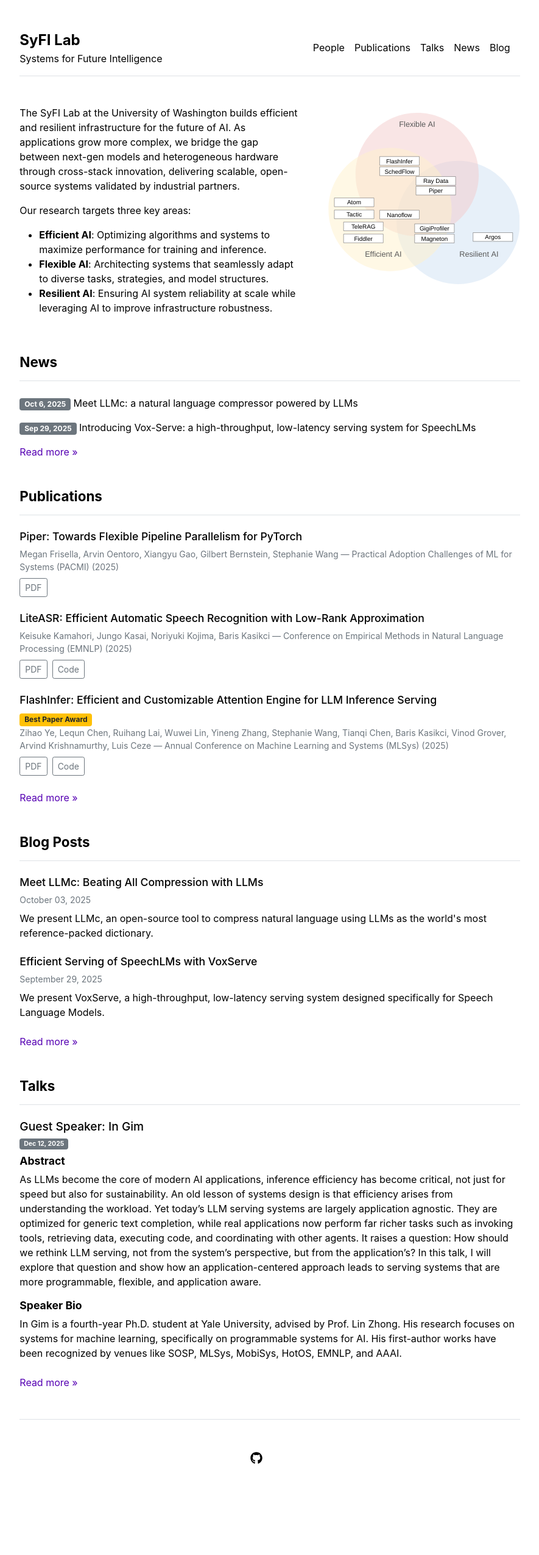
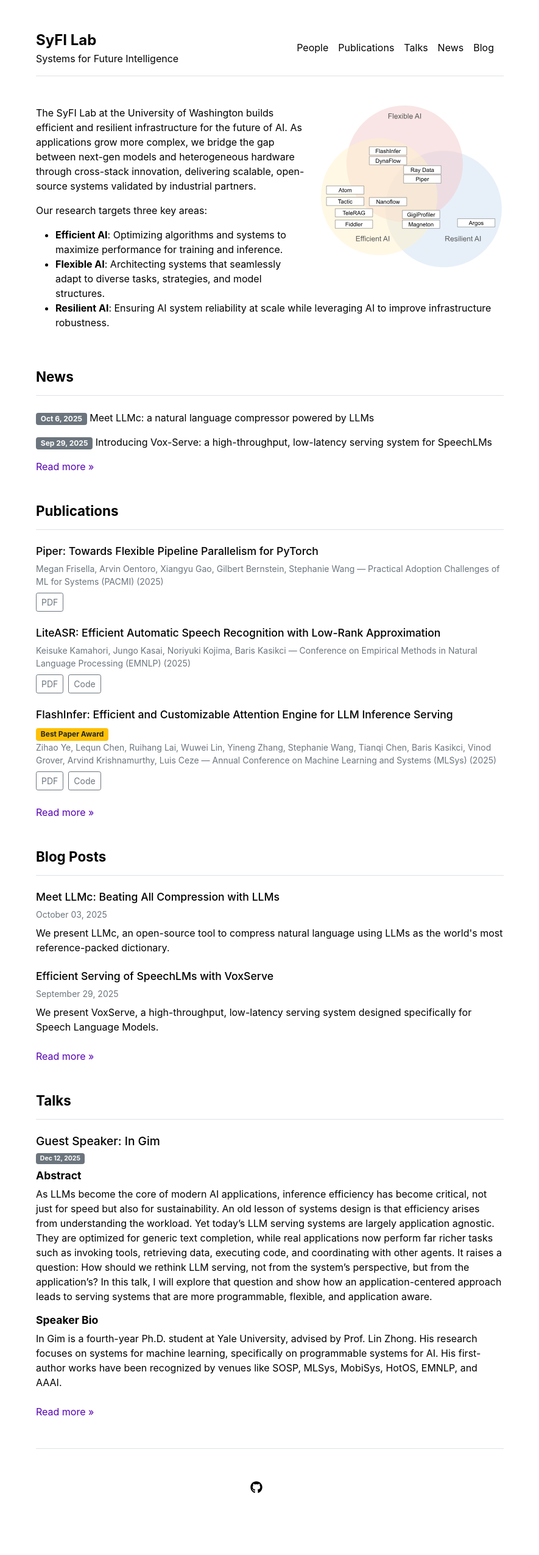
Before and after one commit to kamahori/uw-syfi.github.io, a Jekyll site: the page built from index.md, in a window 1280 px wide. Shown: the whole page at 61% size, without its empty margins (197-1082 px from the left). Built offline with Jekyll 4.4.1, drawn with Linux system fonts in a browser that asks for light colours; before the commit the page ends 2502 px from its top, so only the background shows below that.

Commit message:
[Minor] Improve the layout of the about page (#5)
* add page width limit

* adjust about page layout

```diff
--- a/_layouts/default.html
+++ b/_layouts/default.html
@@ -2,7 +2,7 @@
 <html lang="{{ site.lang | default: "en-US" }}">
   {% include head.html %}
   <body>
-    <div class="col-lg-8 mx-auto p-3 py-md-5">
+    <div class="col-lg-8 mx-auto p-3 py-md-5" style="max-width: 800px;">
       {% include header.html %}
       {{ content }}
       {% include footer.html %}
--- a/_layouts/home.html
+++ b/_layouts/home.html
@@ -3,12 +3,17 @@ layout: default
 ---
 
 <!-- Section 1: Lab Introduction & Research Areas -->
-<div class="row g-5 mb-5">
-  <div class="col-md-7">
+<div class="mb-5">
+  <div class="float-md-end ms-md-4 mb-3" style="max-width: 360px;">
+    <object
+      data="{{ site.github.url }}/assets/svg/areas.svg"
+      type="image/svg+xml"
+      width="100%"
+      style="display: block;"
+    ></object>
+  </div>
+  <div class="clearfix">
     {{ content }}
-  </div>
-  <div class="col-md-5">
-    <object data="{{ site.github.url }}/assets/svg/areas.svg" type="image/svg+xml" width="100%" style="display: block;"></object>
   </div>
 </div>
 
```
Also changed, not shown: assets/svg/areas.svg.
